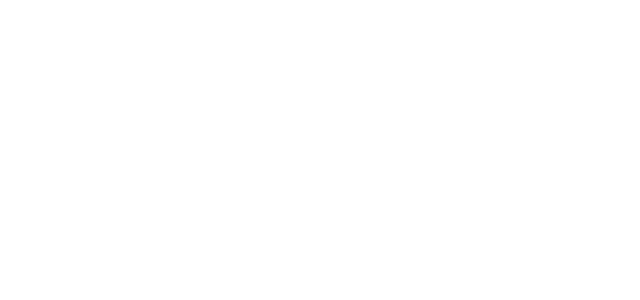
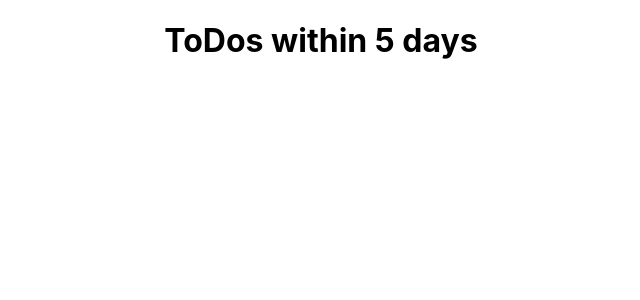
Before and after one commit to jeanings/todo-frontend, a React (Create React App) app: page / in a window 1280 px wide. Shown: the top 300 px of the page, without its empty margins (319-959 px from the left). Built offline with nearby package versions, Linux system fonts and the light colour scheme.

Commit message:
Add dynamic heading based on <showOnly> state

```diff
--- a/src/features/Todo/Todo.tsx
+++ b/src/features/Todo/Todo.tsx
@@ -1,7 +1,7 @@
 import React, { useEffect } from 'react';
 import { useAppDispatch, useAppSelector } from '../../app/hooks';
 import { DEV_BACKEND } from '../../app/App';
-import { setTodos } from './todoSlice';
+import { setTodos, TodoProps } from './todoSlice';
 import TodoTask from './TodoTask';
 import todos from '../../utils/mockTodos.json';
 import './Todo.css';
@@ -14,6 +14,7 @@
 const Todo: React.FunctionComponent = () => {
     const dispatch = useAppDispatch();
     const todoState = useAppSelector(state => state.todo);
+    const showOnly: TodoProps['showOnly'] = todoState.showOnly;
 
     useEffect(() => {
         if (todoState.status === 'uninitialized') {
@@ -29,8 +30,30 @@
         <div className="Todo"
             role="list"
             aria-label="todo tasks container">
+
+            <h1 className="Todo__greet"
+                role="heading"
+                aria-label="todo greeter">
+                { "ToDos" + " " + getGreeting(showOnly) }
+            </h1>
+
+
         </div>
     );
 }
 
+
+export const getGreeting = (showOnly: TodoProps['showOnly']): string => {
+    const greetingsForColors = {
+        'all': 'within 5 days',
+        'solid': 'as soon as possible',
+        'red': 'for today',
+        'amber': 'for tomorrow',
+        'green': 'in 2~3 days',
+        'transparent': 'in 4 days'
+    };
+
+    return greetingsForColors[showOnly];
+};
+
 export default Todo;
```
Also changed, not shown: 1 other file (tests, documents, lock files or other folders).
